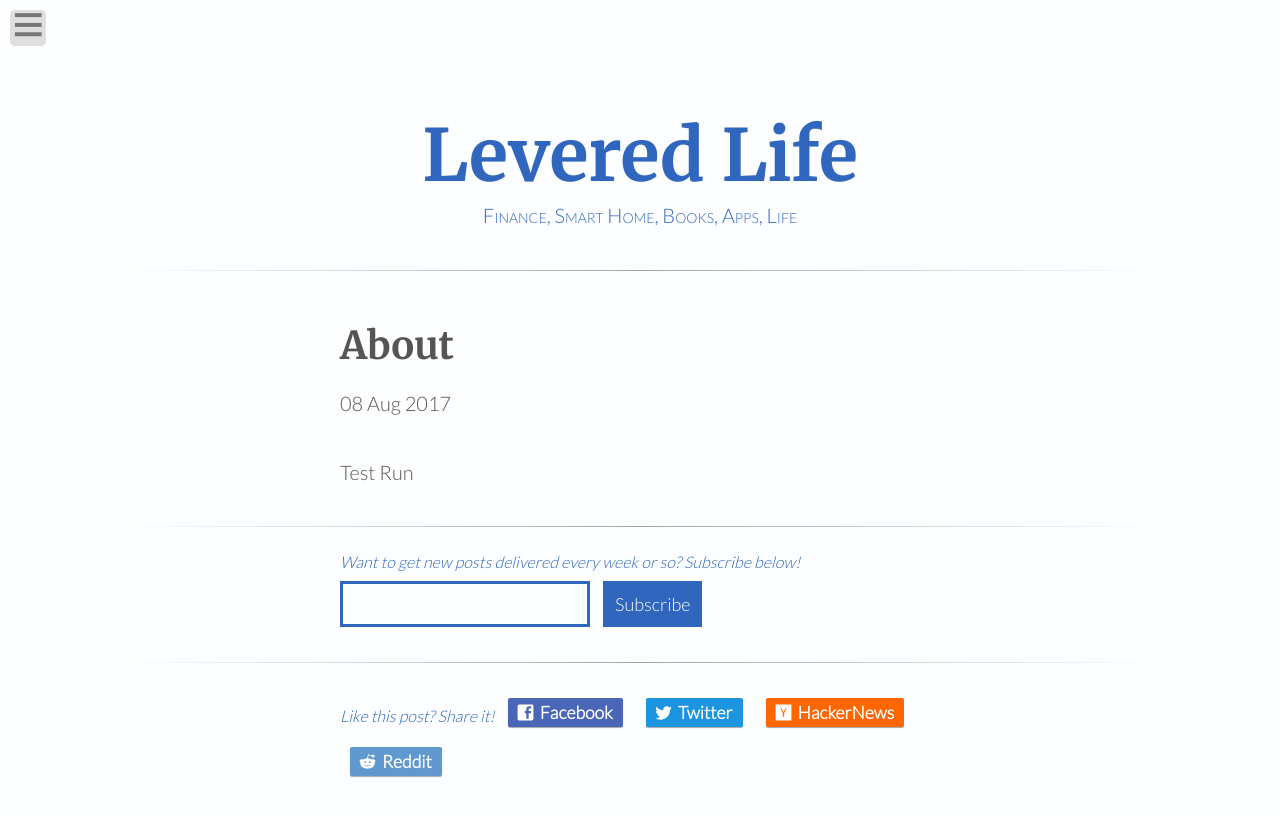
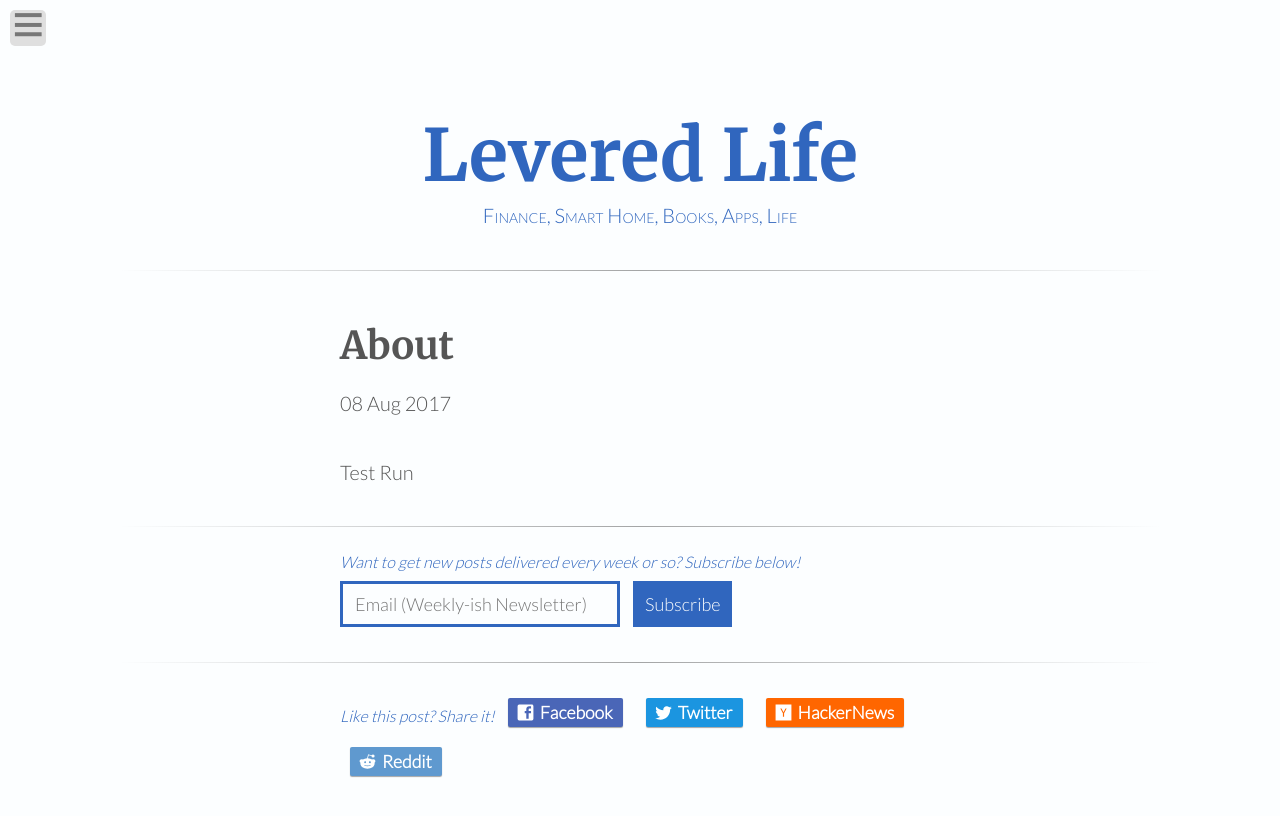
Before and after one commit to leverage-life/leverage-life.github.io, a Jekyll site: the page built from about.markdown, in a window 1280 px wide. Shown: the top 816 px of the page. Built offline with Jekyll 4.4.1, drawn with Linux system fonts in a browser that asks for light colours.

Commit message:
Chnnnnnnges

```diff
--- a/_includes/_newsletter.html
+++ b/_includes/_newsletter.html
@@ -10,7 +10,7 @@
         class="embeddable-buttondown-form"
       >
         <label for="bd-email"></label>
-        <input class="contactInput" type="email" name="email" id="bd-email">
+        <input class="contactInput" type="email" name="email" id="bd-email" placeholder="Email (Weekly-ish Newsletter)">
         <input type="hidden" value="1" name="embed"/>
         <input class="submitButton" type="submit" value="Subscribe" />
 
--- a/_scss/_forms.scss
+++ b/_scss/_forms.scss
@@ -31,7 +31,7 @@
     font-size: 18px;
     text-align: left;
     border: 3px solid $title-color;
-    min-width: 220px;
+    min-width: 250px;
     padding: 9px 12px;
     width: 30%;
 }
--- a/index.html
+++ b/index.html
@@ -10,9 +10,6 @@ layout: default
 	{% for post in paginator.posts %}
 		<section id="post">
 		  <h1 class="title"><a href="{{ post.url }}">{{ post.title }}</a></h1>
-		  <p class="author">
-		    <span class="date">{{ post.date | date_to_string }}</span>
-		  </p>
 		  <div class="content">
 		    {{ post.excerpt }}
 		  </div>
```
